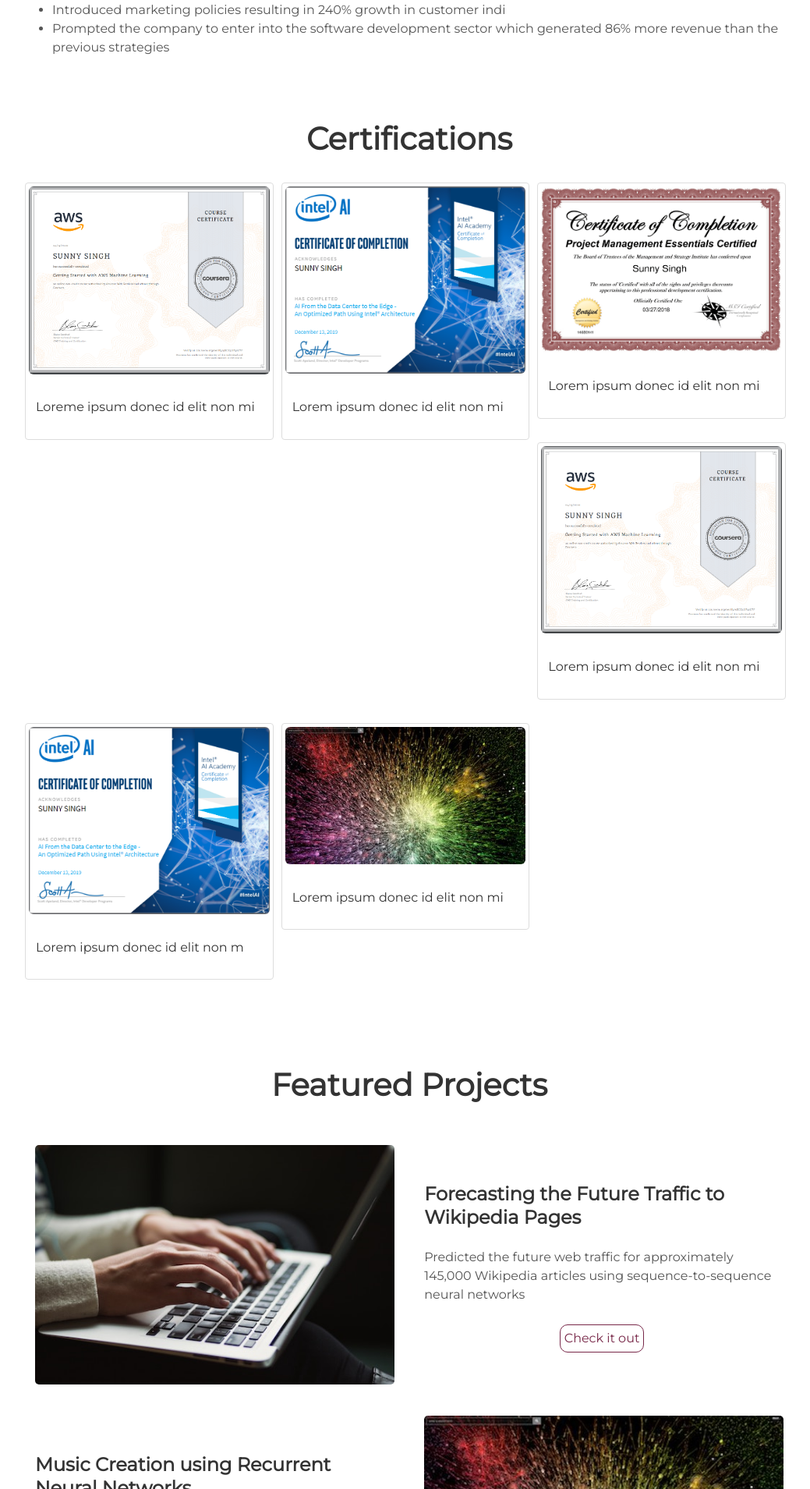
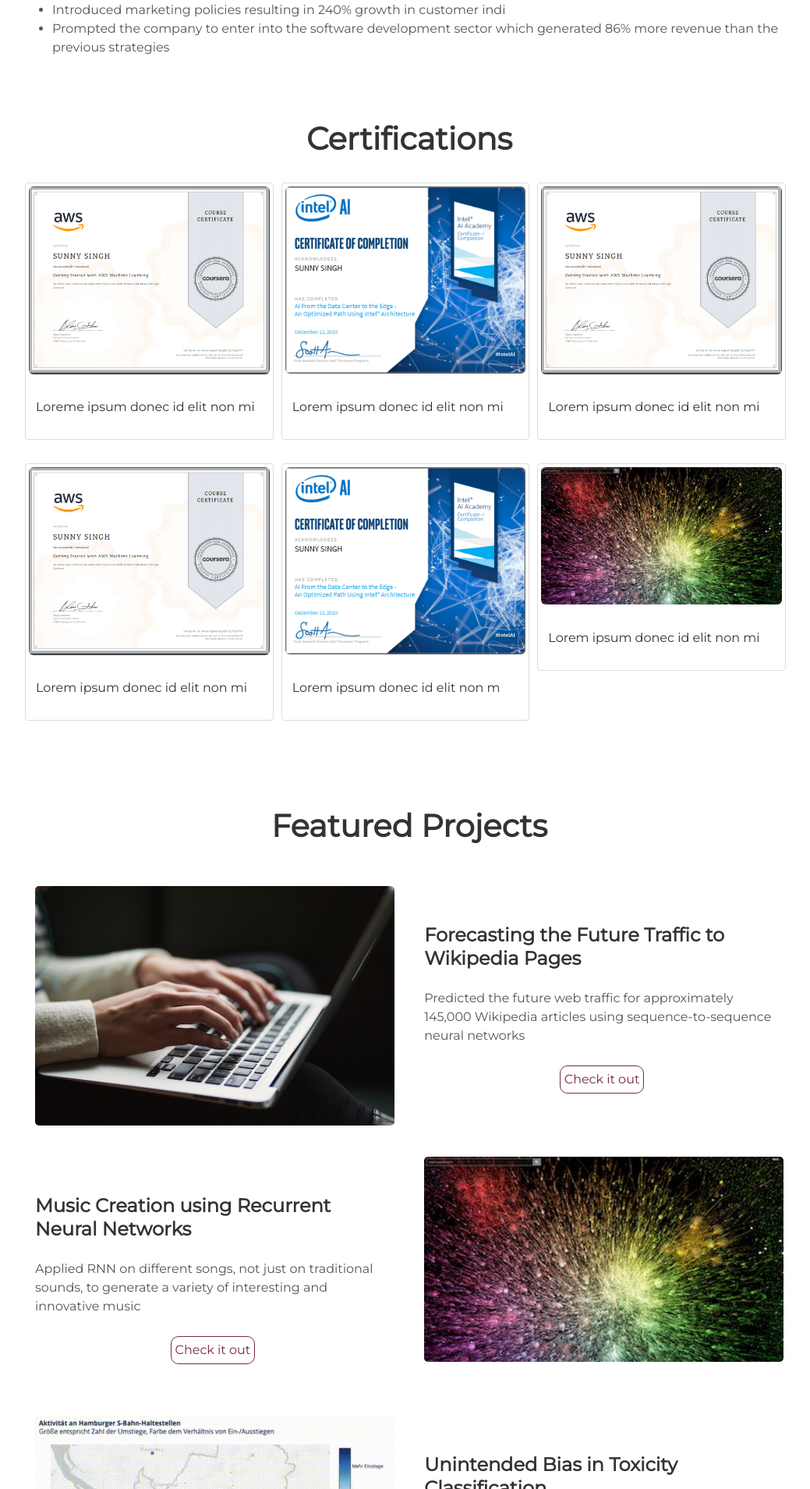
Before and after one commit to arkadee/arkadee.github.io, a Jekyll site: the page built from index.html, in a window 1280 px wide. Shown: the part 2585-4494 px from the top of the page at 78% size, without its empty margins (115-1154 px from the left). Built offline with Jekyll 4.4.1, drawn with Linux system fonts in a browser that asks for light colours.

Commit message:
Update certifications.html

```diff
--- a/_includes/certifications.html
+++ b/_includes/certifications.html
@@ -60,7 +60,7 @@
         <div class="column1">
           <div class="thumbnail">
             <a href="/w3images/fjords.jpg" target="_blank">
-              <img src="assets/img/cert3.png" class="img-rounded" alt="Snow" style="width:100%">
+              <img src="assets/img/cert4.png" class="img-rounded" alt="Snow" style="width:100%">
             </a>
               <div class="caption">
                 <p>Lorem ipsum donec id elit non mi</p>
```
